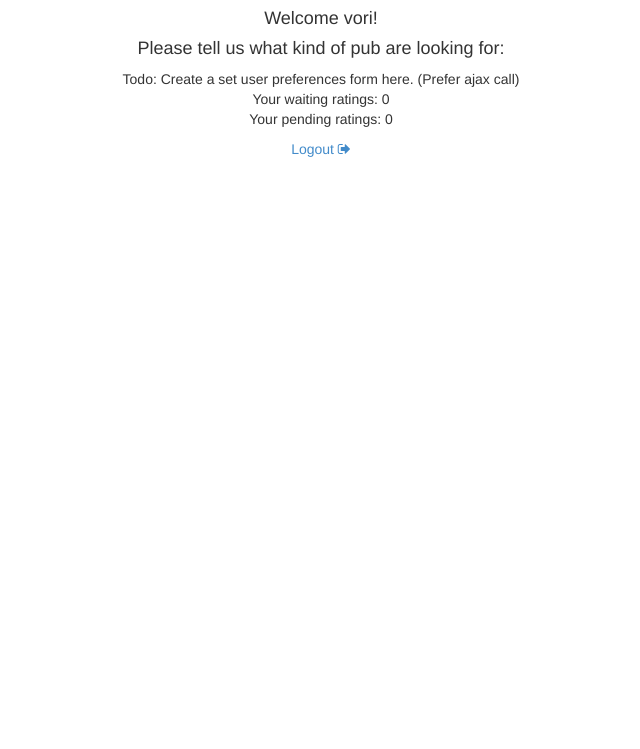
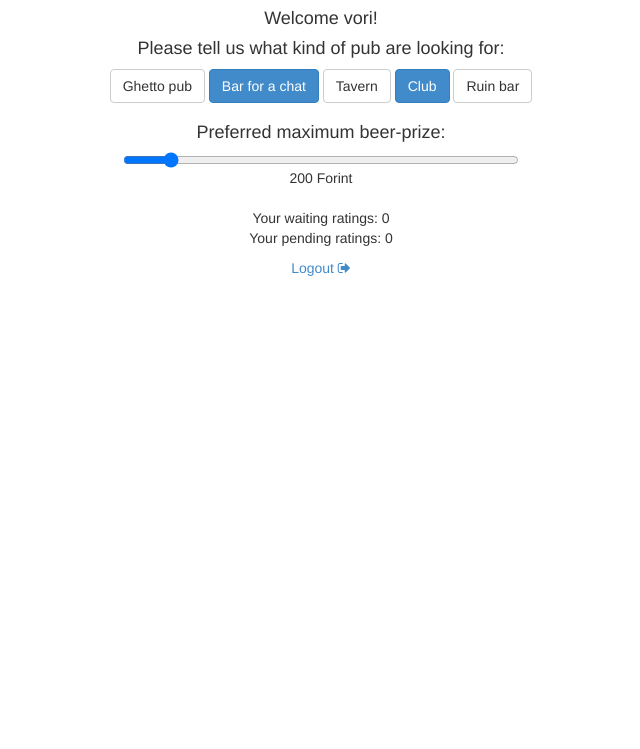
Before and after one commit to andraslesko93/pubngo, a Django app: page / in a window 1280 px wide. Shown: the part 51-800 px from the top of the page, without its empty margins (319-959 px from the left). Run offline with Django 3.2, Linux system fonts and the light colour scheme; a user stored in the database is signed in; data comes from the database, SQL or seed files in the repository; data that the repository does not hold is empty; some libraries are stand-ins or nearby versions.

Commit message:
Demo functions added to index

```diff
--- a/templates/pubs/index.html
+++ b/templates/pubs/index.html
@@ -3,11 +3,12 @@
 {% load staticfiles %}
 {% block clear_block %}
 {%if user.is_authenticated == False%}
+<script src="https://code.jquery.com/jquery-1.10.2.js"></script>
 
-	<div class ="col-xs-12" align = "center">
+<div class="col-xs-12" align="center">
     <h2>Welcome PubNGo!</h2>
-	<h2>Please <a href='/login' >login</a> or <a href='/register' >register</a></h2>
-	<h2>Or login with <a href = '{% url 'social:begin' 'facebook' %}?next={{ request.path }}'>Facebook</a></h2>
+    <h2>Please <a href='/login'>login</a> or <a href='/register'>register</a></h2>
+    <h2>Or login with <a href='{% url ' social:begin' 'facebook' %}?next={{ request.path }}'>Facebook</a></h2>
 
 </div>
 {%endif%}
@@ -16,6 +17,7 @@
 {%if user.is_authenticated %}
 {% block body_block %}
 <div class="col-xs-12" align="center">
+    <div class="row">
         <h4>Welcome {{user.username}}!</h4>
         {% if user.userprofile.picture_url %}
         <img src="{{user.userprofile.picture_url}}" height=85/>
@@ -23,16 +25,59 @@
         {% endif %}
 
         <h4>Please tell us what kind of pub are looking for:</h4>
+
         <p>
-		Todo: Create a set user preferences form here. (Prefer ajax call)
+            <button id="btn1" type="button" class="btn btn-default" onclick="changeClass(this.id)">Ghetto pub</button>
+            <button id="btn2" type="button" class="btn btn-primary" onclick="changeClass(this.id)">Bar for a chat</button>
+            <button id="btn3" type="button" class="btn btn-default" onclick="changeClass(this.id)">Tavern</button>
+            <button id="btn4" type="button" class="btn btn-primary" onclick="changeClass(this.id)">Club</button>
+            <button id="btn5" type="button" class="btn btn-default" onclick="changeClass(this.id)">Ruin bar</button>
+
+            <script type="text/javascript">
+                function changeClass(clicker_id){
+                    if ( document.getElementById(clicker_id).className.match(/(?:^|\s)btn-default(?!\S)/) ){
+                        document.getElementById(clicker_id).className = "btn btn-primary";
+                    } else {
+                        document.getElementById(clicker_id).className = "btn btn-default";
+                    }
+                }
+            </script>
+
+        </p>
+    </div>
+
+    <div class="row">
+        <div class="col-xs-6 col-md-4"></div>
+        <div class="col-xs-6 col-md-4">
+            <h4>Preferred maximum beer-prize:</h4>
+            <input type="range" min="100" max="2000" value="200" step="200"
+                   onchange="showValue(this.value)"
+                   width="30%!important"/>
+            <span id="range">200 Forint</span>
+            <script type="text/javascript">
+            function showValue(newValue)
+            {
+	            document.getElementById("range").innerHTML=newValue + " Forint";
+            }
+            </script>
+        </div>
+        <div class="col-xs-6 col-md-4"></div>
+
+    </div>
+
+
+    <!--Todo: Create a set user preferences form here. (Prefer ajax call)-->
     <br/>
     Your waiting ratings: {{waiting_rating_count}} <br/>
     Your pending ratings: {{pending_rating_count}}
     </p>
+
+
     <a href="/logout/">Logout
         <i class="fa fa-sign-out"></i>
     </a>
     <br/><br/>
+
 </div>
 {% endblock %}
 {% endif %}
```
Also changed, not shown: 1 other file. Lines whose indentation alone changed are shown as unchanged.
